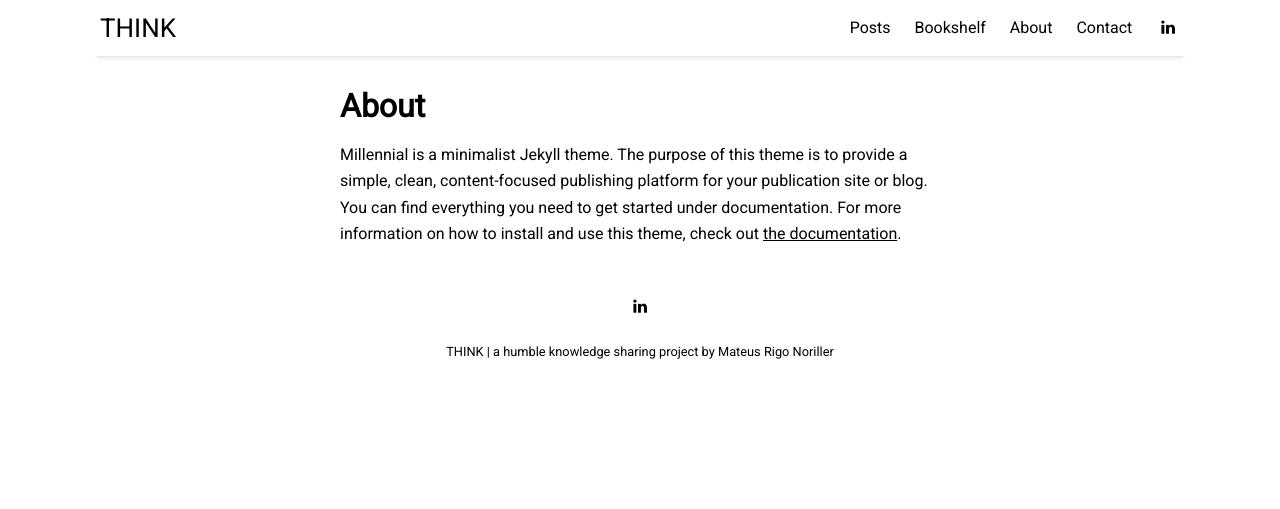
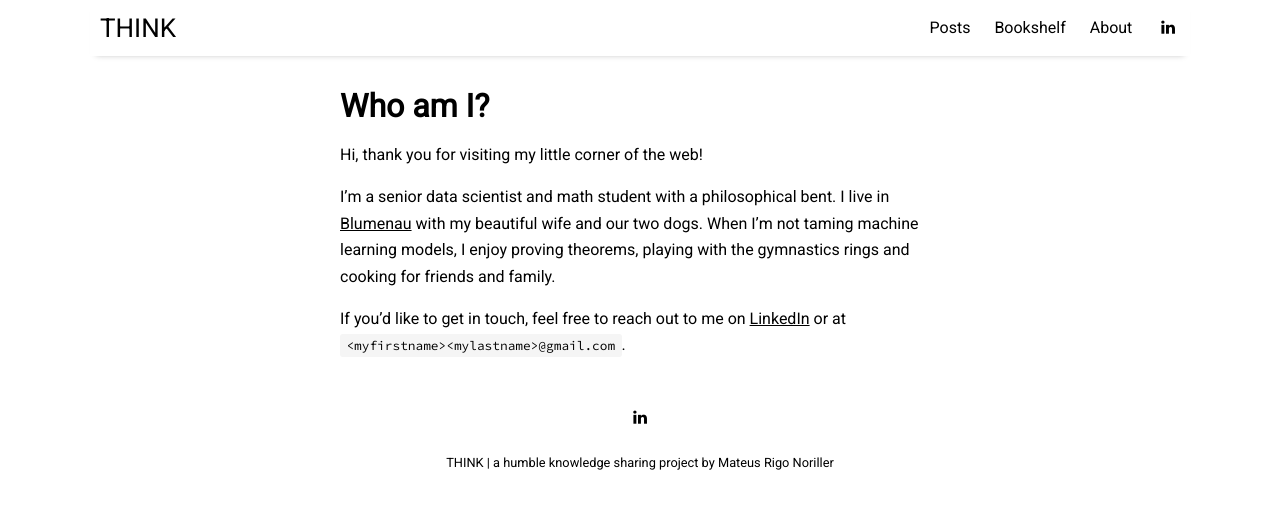
Before and after one commit to mateusrn/mateusrn.github.io, a Jekyll site: the page built from pages/about.md, in a window 1280 px wide. Shown: the top 509 px of the page. Built offline with Jekyll 4.4.1, drawn with Linux system fonts in a browser that asks for light colours; nearby versions of some CDN libraries.

Commit message:
unifies about and contact pages

```diff
--- a/_data/settings.yml
+++ b/_data/settings.yml
@@ -10,7 +10,7 @@ menu:
 - {name: 'Posts',       url: 'posts'}
 - {name: 'Bookshelf', url: 'bookshelf'}
 - {name: 'About',              url: 'about'}
-- {name: 'Contact',            url: 'contact'}
+# - {name: 'Contact',            url: 'contact'}
 
 # Available social icons are powered by Font Awesome, so you can use any icon that they offer
 social:
--- a/pages/about.md
+++ b/pages/about.md
@@ -1,7 +1,11 @@
 ---
 layout: page
-title: About
+title: Who am I?
 permalink: /about
 ---
 
-Millennial is a minimalist Jekyll theme. The purpose of this theme is to provide a simple, clean, content-focused publishing platform for your publication site or blog. You can find everything you need to get started under documentation. For more information on how to install and use this theme, check out [the documentation]({{ site.github.url }}{% post_url 2016-10-10-getting-started %}).
+Hi, thank you for visiting my little corner of the web!
+
+I'm a senior data scientist and math student with a philosophical bent. I live in [Blumenau](https://en.wikipedia.org/wiki/Blumenau) with my beautiful wife and our two dogs. When I'm not taming machine learning models, I enjoy proving theorems, playing with the gymnastics rings and cooking for friends and family.
+
+If you'd like to get in touch, feel free to reach out to me on [LinkedIn](https://www.linkedin.com/in/mateus-rigo-noriller-093991172/) or at `<myfirstname><mylastname>@gmail.com`.
```
